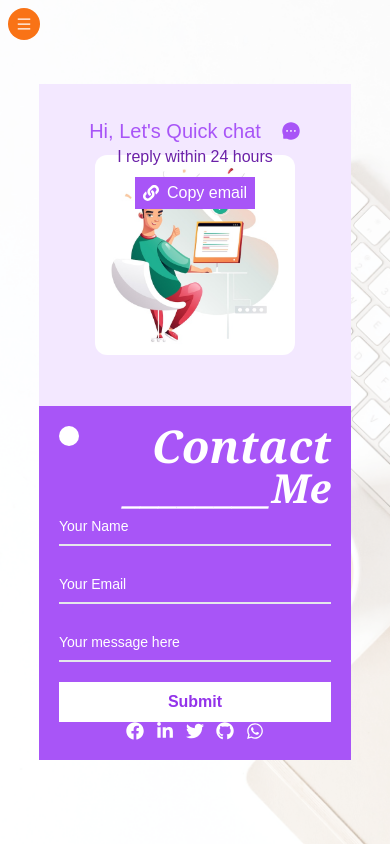
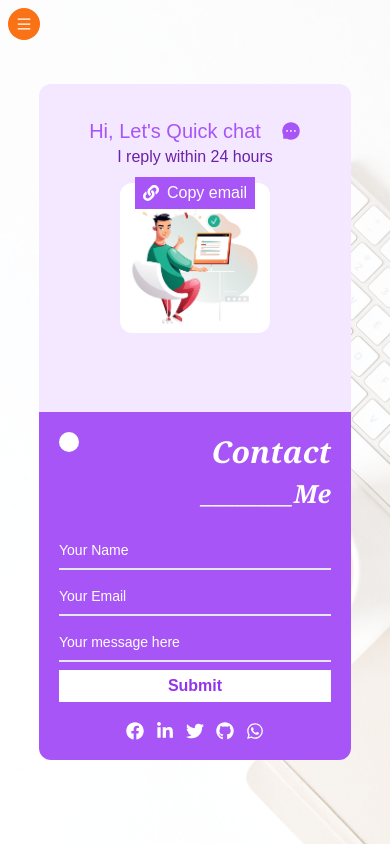
Before and after one commit to ashraful-commits/portfolio, a Next.js app: page /contact in a window 390 px wide. Built offline with nearby package versions, Linux system fonts and the light colour scheme; a web font is replaced by a local one.

Commit message:
contact form update

```diff
--- a/app/contact/page.tsx
+++ b/app/contact/page.tsx
@@ -43,11 +43,11 @@ const Contact = () => {
       <div className="row flex justify-center dark:bg-transparent dark:bg-opacity-50  w-full h-full p-5 items-center ">
         <div className="col flex justify-center flex-col items-center w-full h-full">
           <div className="contact w-[80vw] h-[80vh] md:w-[85vw] md:h-[50vh] lg:w-[60vw] lg:h-[60vh] flex flex-col md:flex-row lg:flex-row">
-            <div className="part1 w-[100%] bg-purple-100 dark:bg-gray-900 dark:bg-opacity-80 z-0 h-[100%]  flex justify-center items-center relative">
+            <div className="part1 w-[100%] bg-purple-100 rounded-tl-xl  lg:rounded-tl-xl rounded-tr-xl md:rounded-tr-none lg:rounded-tr-none md:rounded-tl-xl md:rounded-bl-xl dark:bg-gray-900 dark:bg-opacity-80 z-0 h-[100%]  flex justify-center items-center relative">
               <Image
                 src={chat}
                 alt="contact"
-                className="w-[200px] h-[200px] lg:w-[250px] lg:h-[250px] rounded-xl mt-5 z-10 object-cover absolute "
+                className="w-[150px] h-[150px] lg:w-[250px] lg:h-[250px] rounded-xl mt-5 z-10 object-cover absolute "
               />
               <div className="z-20 absolute top-[10%] flex items-center justify-start flex-col w-full">
                 <p className="flex justify-center items-center gap-5 text-purple-500 text-xl">
@@ -61,13 +61,19 @@ const Contact = () => {
                 </button>
               </div>
             </div>
-            <div className="part2 w-[100%] h-[100%] relative flex flex-col justify-between bg-purple-500 dark:bg-gray-900 dark:bg-opacity-80 lg:p-10 md:p-7 p-5">
+            <div className="part2 w-[100%] h-[100%] relative flex flex-col rounded-bl-xl lg:rounded-bl-none md:rounded-bl-none rounded-br-xl  md:rounded-tr-xl lg:rounded-tr-xl md:rounded-br-xl  lg:rounded-br-xl justify-between bg-purple-500 dark:bg-gray-900 dark:bg-opacity-80 lg:p-10 md:p-7 p-5">
               <span className="absolute w-5 h-5 rounded-full bg-white"></span>
-              <h1 className="text-right text-[45px] leading-10 text-white font-bold font-serif italic">
+              <h1 className="text-right text-[30px] lg:text-[45px] leading-10 text-white md:text-[40px] font-bold font-serif italic">
                 Contact <br />
-                <span className="text-[40px]"> ________Me</span>
+                <span className="text-[25px] lg:text-[30px] md:text-[30px]">
+                  {" "}
+                  ________Me
+                </span>
               </h1>
-              <form action="" className="flex flex-col gap-5 ">
+              <form
+                action=""
+                className="flex flex-col gap-2 lg:gap-5 md:gap-5 "
+              >
                 <input
                   type="text"
                   className=" focus:border-b-2 focus:outline-none  bg-transparent text-sm border-b-2 py-2 placeholder:text-white"
@@ -83,7 +89,7 @@ const Contact = () => {
                   className=" focus:border-b-2 focus:outline-none  bg-transparent text-sm border-b-2 py-2 placeholder:text-white"
                   placeholder="Your message here"
                 />
-                <button className="bg-white text-purple-600 font-bold px-5 py-2 hover:bg-purple-600 hover:text-white transition-all duration-100 delay-75">
+                <button className="bg-white text-purple-600 font-bold px-2 lg:px-4 lg:py-2 py-1 hover:bg-purple-600 hover:text-white transition-all duration-100 delay-75">
                   Submit
                 </button>
               </form>
```
